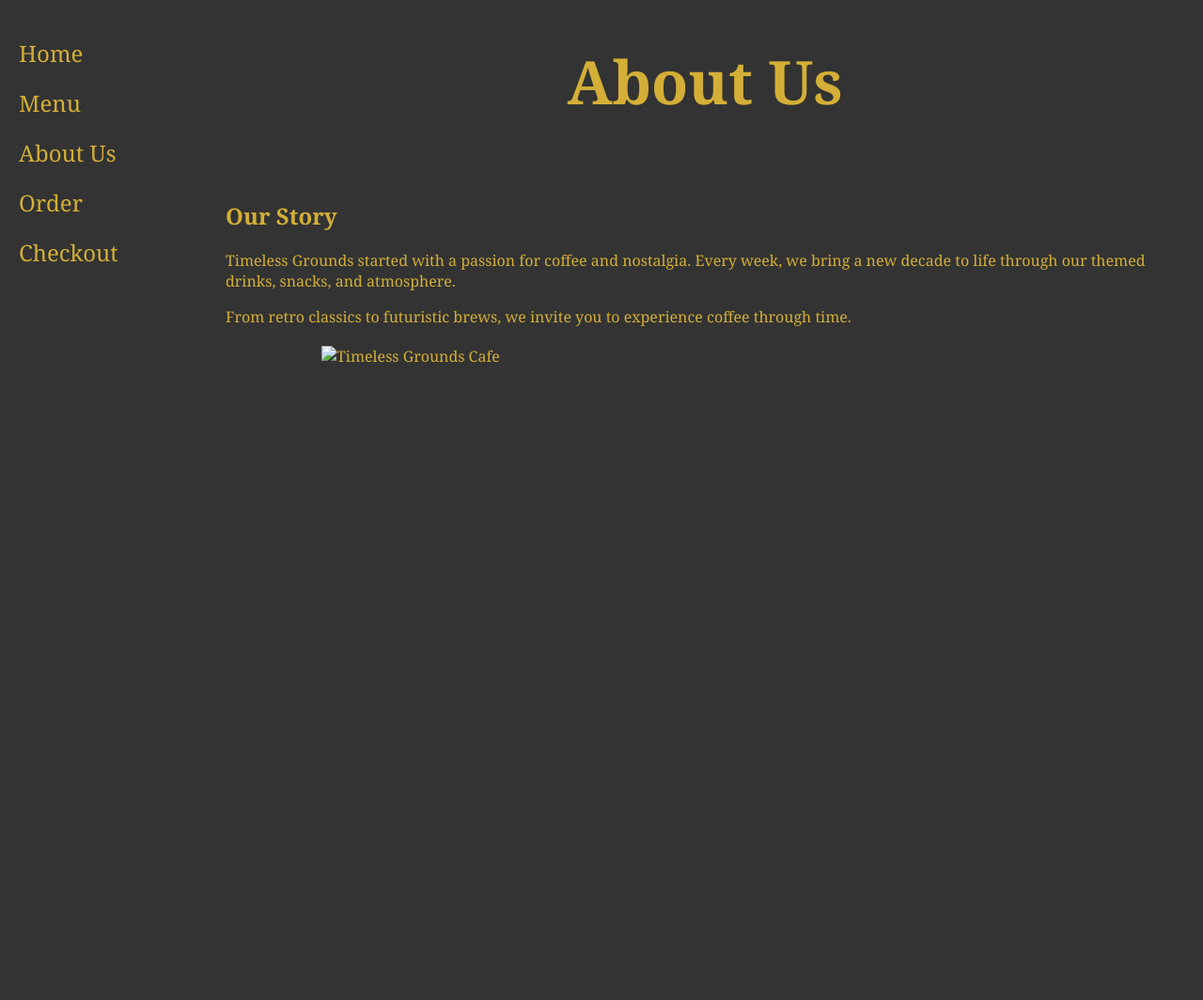
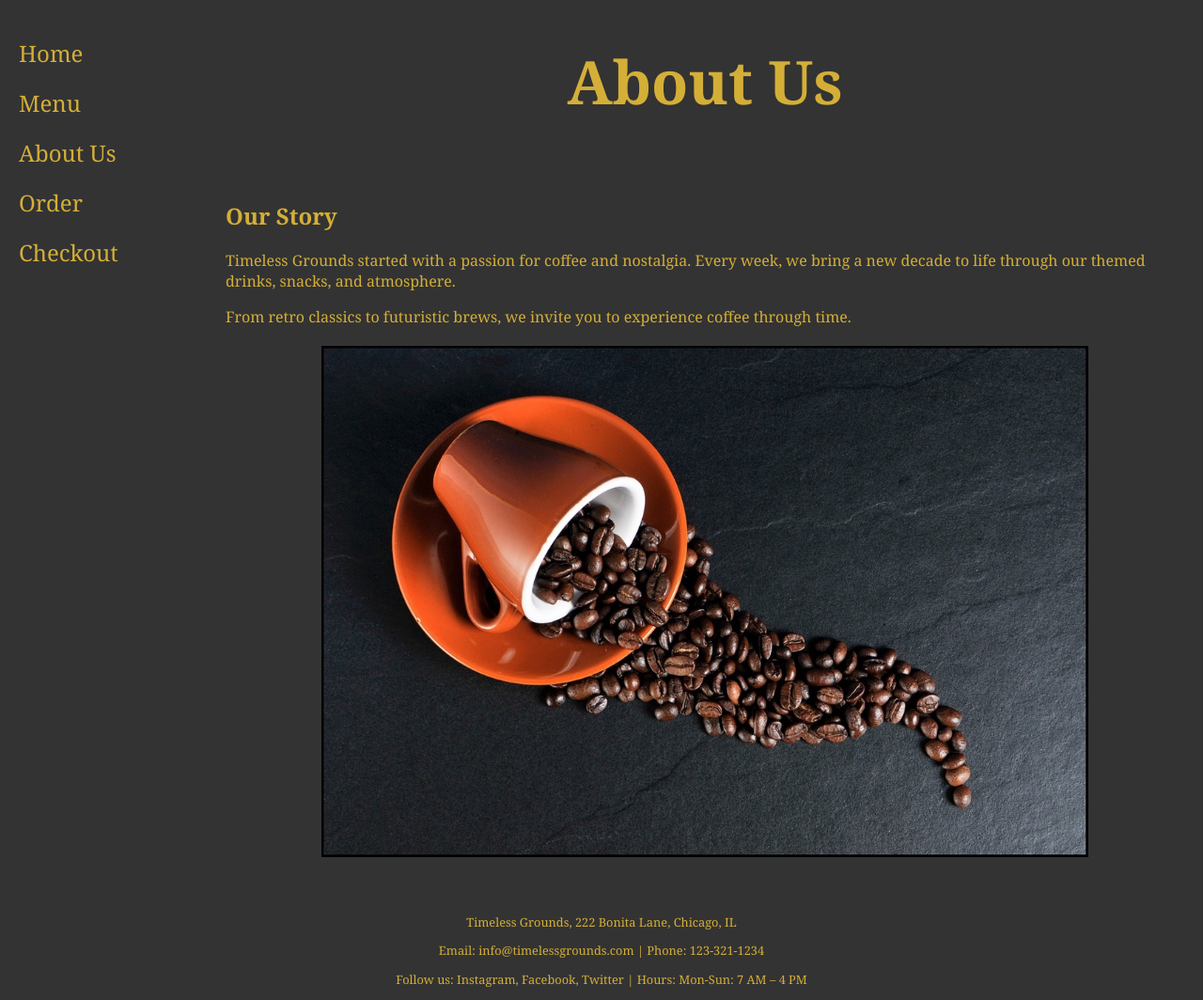
Before and after one commit to alessiopasquesi/TimlessGrounds, a plain HTML site: page about.html in a window 1280 px wide. Shown: the whole page at 94% size. Before the commit the page ends 800 px from the top, so only its background shows below. Drawn offline with Linux system fonts and the light colour scheme.

Commit message:
updatesaboutpage

```diff
--- a/abut.html
+++ b/about.html
@@ -3,7 +3,7 @@
 <head>
   <meta charset="UTF-8">
   <meta name="viewport" content="width=device-width, initial-scale=1.0">
-  <title>Timeless Grounds – About Us</title>
+  <title>Timeless Grounds - About Us</title>
   <link rel="stylesheet" href="style.css">
 </head>
 <body>
@@ -23,7 +23,12 @@
     <h2>Our Story</h2>
     <p>Timeless Grounds started with a passion for coffee and nostalgia. Every week, we bring a new decade to life through our themed drinks, snacks, and atmosphere.</p>
     <p>From retro classics to futuristic brews, we invite you to experience coffee through time.</p>
-    <img src="images/our_story.jpg" alt="Timeless Grounds Cafe">
+    <img src="images/coffee.jpeg" alt="Timeless Grounds Cafe">
   </main>
+  <footer>
+    <p>Timeless Grounds, 222 Bonita Lane, Chicago, IL</p>
+    <p>Email: info@timelessgrounds.com | Phone: 123-321-1234</p>
+    <p>Follow us: Instagram, Facebook, Twitter | Hours: Mon-Sun: 7 AM – 4 PM</p>
+  </footer>
 </body>
 </html>
```
